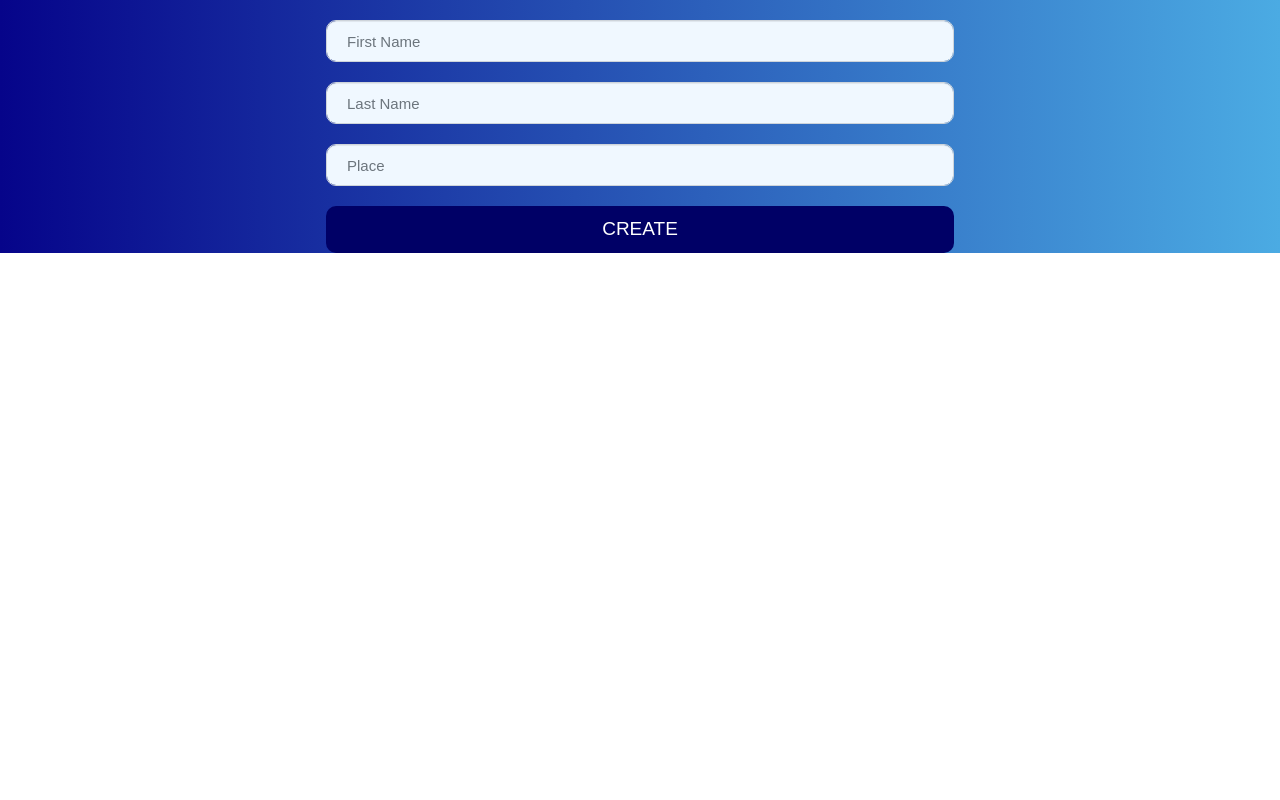
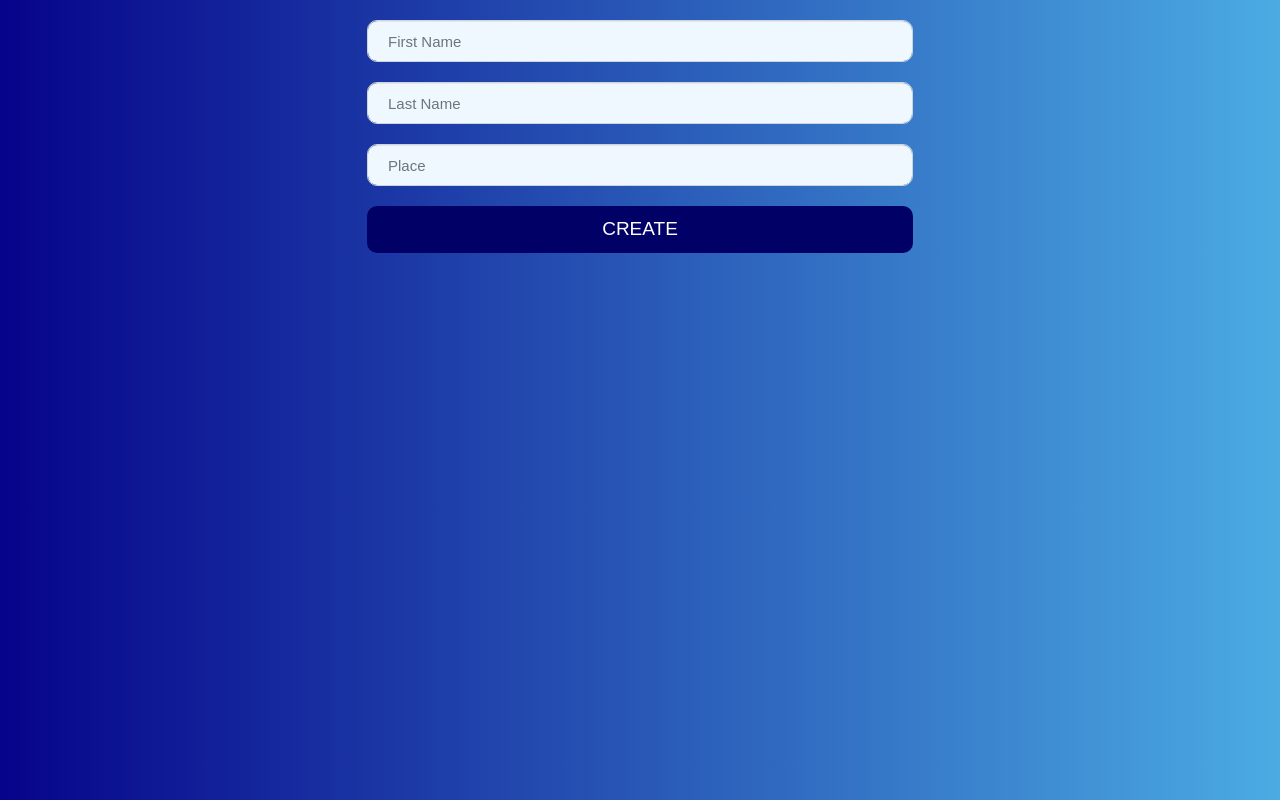
Before and after one commit to iamrkaran/CRUD-Project, a React (Vite) app in the folder clients/: page / in a window 1280 px wide. Built offline with nearby package versions, Linux system fonts and the light colour scheme; no server answers.

Commit message:
Some basic design changes in UI

```diff
--- a/clients/src/components/liststudent.jsx
+++ b/clients/src/components/liststudent.jsx
@@ -94,15 +94,15 @@ const Liststudent = () => {
             </h4>
 
             <div className="container" style={{ display: "inline" }}>
-              <Button
-
+              <button
+              className="btn btn-success"
                 variant="primary"
                 onClick={() =>
                   handleUpdate(std._id, std.firstname, std.lastname, std.place)
                 }
               >
                 UPDATE
-              </Button>
+              </button>
 
               <button
                 style={{ marginLeft: "20px" }}
@@ -116,7 +116,7 @@ const Liststudent = () => {
 
           <Modal show={show} onHide={handleClose} animation={false}>
             <Modal.Header closeButton>
-              <Modal.Title>Modal heading</Modal.Title>
+              <Modal.Title>Update Content</Modal.Title>
             </Modal.Header>
             <Modal.Body>
               <Form>
--- a/clients/src/index.css
+++ b/clients/src/index.css
@@ -18,6 +18,7 @@
 body {
   margin: 0;
   width: 100%;
+  height: 100vh;
   background-image: linear-gradient(to right,#06048a,#4babe3);
 }
 
--- a/clients/src/main.jsx
+++ b/clients/src/main.jsx
@@ -1,10 +1,14 @@
 import React from 'react'
 import ReactDOM from 'react-dom/client'
 import App from './App'
- import './index.css'
+import "bootstrap/dist/css/bootstrap.css";
+import './index.css'
+
 
 ReactDOM.createRoot(document.getElementById('root')).render(
-  <React.StrictMode>
+  <div className='container'>
     <App />
-  </React.StrictMode>
+  </div>
+
+
 )
```
